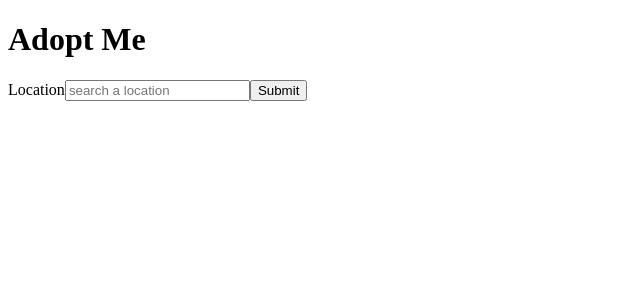
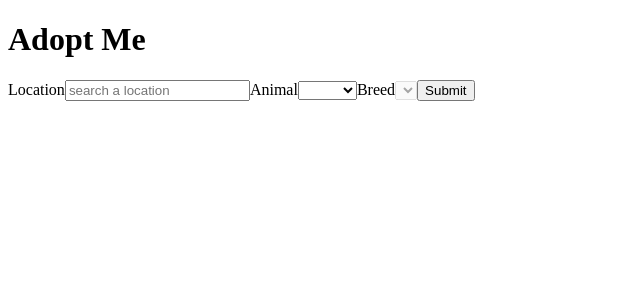
Before and after one commit to wrfmartinez/adopt-me, a React app: page / in a window 1280 px wide. Shown: the top 300 px of the page, without its empty margins (0-640 px from the left). Built offline with nearby package versions, Linux system fonts and the light colour scheme; the HTML template or start-up script is replaced by a standard one.

Commit message:
Add animal breed to SearchParams component

```diff
--- a/src/SearchParams.jsx
+++ b/src/SearchParams.jsx
@@ -1,10 +1,21 @@
 import { useState } from "react";
+const ANIMALS = ["bird", "cat", "dog", "rabbit", "reptile"];
+const BREEDS = [];
 
 const SearchParams = () => {
   const [location, setLocation] = useState("");
+  const [animal, setAnimal] = useState("");
+  const [breed, setBreed] = useState("");
 
   const handleInputChange = (e) => {
     setLocation(e.target.value);
+  };
+  const handleAnimalSelectChange = (e) => {
+    setAnimal(e.target.value);
+    setBreed("");
+  };
+  const handleBreedSelectChange = (e) => {
+    setBreed(e.target.value);
   };
 
   return (
@@ -19,6 +30,33 @@ const SearchParams = () => {
             placeholder="search a location"
           />
         </label>
+        <label htmlFor="animal">
+          Animal
+          <select
+            id="animal"
+            value={animal}
+            onChange={handleAnimalSelectChange}
+          >
+            <option />
+            {ANIMALS.map((animal) => (
+              <option key={animal}>{animal}</option>
+            ))}
+          </select>
+        </label>
+        <label htmlFor="breed">
+          Breed
+          <select
+            id="breed"
+            value={breed}
+            onChange={handleBreedSelectChange}
+            disabled={BREEDS.length === 0}
+          >
+            <option />
+            {BREEDS.map((breed) => (
+              <option key={breed}>{breed}</option>
+            ))}
+          </select>
+        </label>
         <button>Submit</button>
       </form>
     </div>
```
